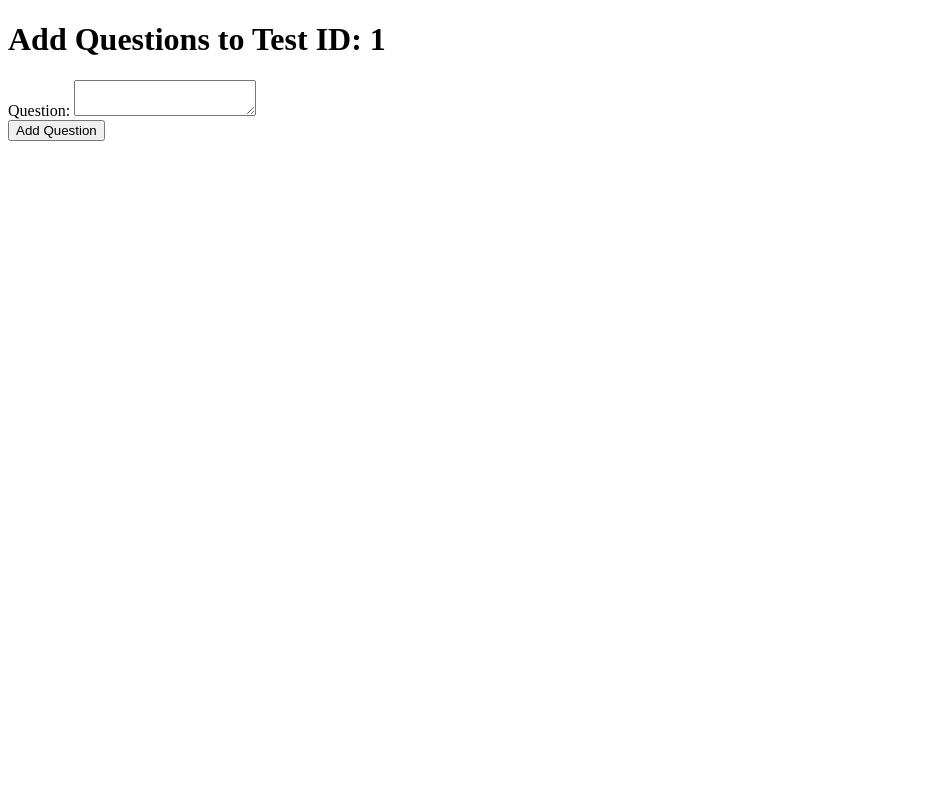
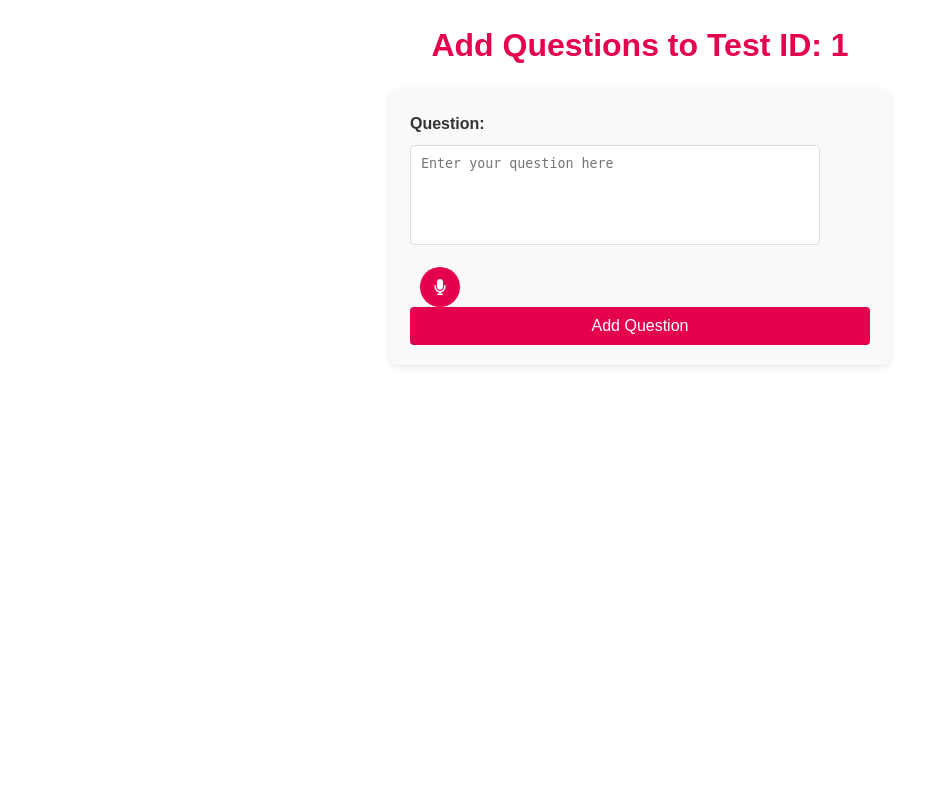
Before and after one commit to MadhankumarAI/EqualEdge-CodeRed25, a Flask app: template templates/add_questions.html in a window 1280 px wide. Shown: the whole page, without its empty margins (0-936 px from the left). Run offline with Flask 3, Linux system fonts and the light colour scheme; the template is opened without the code that fills it: most values are stand-ins (such as "Sample title", 1, 10 or a date in 2020).

Commit message:
Update add_questions.html

```diff
--- a/templates/add_questions.html
+++ b/templates/add_questions.html
@@ -1,14 +1,168 @@
 <!DOCTYPE html>
 <html lang="en">
 <head>
+    <meta charset="UTF-8">
+    <meta name="viewport" content="width=device-width, initial-scale=1.0">
+    <link href="https://cdnjs.cloudflare.com/ajax/libs/font-awesome/6.7.2/css/all.min.css" rel="stylesheet">
     <title>Add Questions</title>
+    <style>
+        /* Base Styles */
+        * {
+            margin: 0;
+            padding: 0;
+            box-sizing: border-box;
+        }
+
+        body {
+            font-family: Arial, sans-serif;
+            line-height: 1.6;
+            overflow-x: hidden;
+            background-color: #ffffff;
+            min-height: 100vh;
+            display: flex;
+            flex-direction: column;
+        }
+
+        h1 {
+            text-align: center;
+            margin: 20px 0;
+            color: #e60050;
+        }
+
+        form {
+            width: 80%;
+            max-width: 500px;
+            margin: 0 auto;
+            padding: 20px;
+            background-color: #f9f9f9;
+            border-radius: 8px;
+            box-shadow: 0 2px 10px rgba(0,0,0,0.1);
+        }
+
+        label {
+            display: block;
+            margin-bottom: 8px;
+            font-weight: bold;
+            color: #333;
+        }
+
+        textarea {
+            width: calc(100% - 50px);
+            padding: 10px;
+            margin-bottom: 15px;
+            border: 1px solid #ddd;
+            border-radius: 4px;
+            display: inline-block;
+            resize: none;
+            height: 100px;
+        }
+
+        button {
+            width: 100%;
+            padding: 10px;
+            background-color: #e60050;
+            color: white;
+            border: none;
+            border-radius: 4px;
+            font-size: 1rem;
+            cursor: pointer;
+            transition: background-color 0.3s ease;
+        }
+
+        button:hover {
+            background-color: #cc0048;
+        }
+
+        /* Voice Input Button */
+        .mic-button {
+            background-color: #e60050;
+            border: none;
+            color: white;
+            border-radius: 50%;
+            width: 40px;
+            height: 40px;
+            display: inline-flex;
+            justify-content: center;
+            align-items: center;
+            cursor: pointer;
+            margin-left: 10px;
+            font-size: 1rem;
+        }
+
+        .mic-button:active {
+            background-color: #cc0048;
+        }
+
+        /* Responsive Design */
+        @media screen and (max-width: 768px) {
+            form {
+                width: 90%;
+            }
+        }
+    </style>
 </head>
 <body>
     <h1>Add Questions to Test ID: {{ test_id }}</h1>
     <form method="POST">
         <label for="question_text">Question:</label>
-        <textarea name="question_text" id="question_text" required></textarea><br>
+        <div>
+            <textarea name="question_text" id="question_text" placeholder="Enter your question here" required></textarea>
+            <button type="button" class="mic-button" id="mic-button" title="Voice Input">
+                <i class="fas fa-microphone"></i>
+            </button>
+        </div>
         <button type="submit">Add Question</button>
     </form>
+
+    <script>
+        // Voice Input Logic
+        const micButton = document.getElementById('mic-button');
+        const questionTextArea = document.getElementById('question_text');
+        let recognition;
+
+        // Check if Speech Recognition API is supported
+        if ('SpeechRecognition' in window || 'webkitSpeechRecognition' in window) {
+            const SpeechRecognition = window.SpeechRecognition || window.webkitSpeechRecognition;
+            recognition = new SpeechRecognition();
+
+            recognition.continuous = false; // Stop automatically after speech ends
+            recognition.lang = 'en-US'; // Default language
+            recognition.interimResults = false;
+
+            // Start recognition when the mic button is clicked
+            micButton.addEventListener('click', () => {
+                recognition.start();
+                micButton.classList.add('active');
+            });
+
+            // Handle recognition result
+            recognition.onresult = (event) => {
+                const speechToText = event.results[0][0].transcript;
+                questionTextArea.value += speechToText; // Append the text to the textarea
+            };
+
+            // Handle recognition end
+            recognition.onspeechend = () => {
+                recognition.stop();
+                micButton.classList.remove('active');
+            };
+
+            // Handle errors, including timeout
+            recognition.onerror = (event) => {
+                if (event.error === 'no-speech') {
+                    alert('No speech detected. Microphone stopped.');
+                } else {
+                    alert(`Error occurred: ${event.error}`);
+                }
+                micButton.classList.remove('active');
+                recognition.stop();
+            };
+        } else {
+            // Fallback for unsupported browsers
+            micButton.addEventListener('click', () => {
+                alert('Voice input is not supported in your browser.');
+            });
+        }
+    </script>
 </body>
 </html>
```
